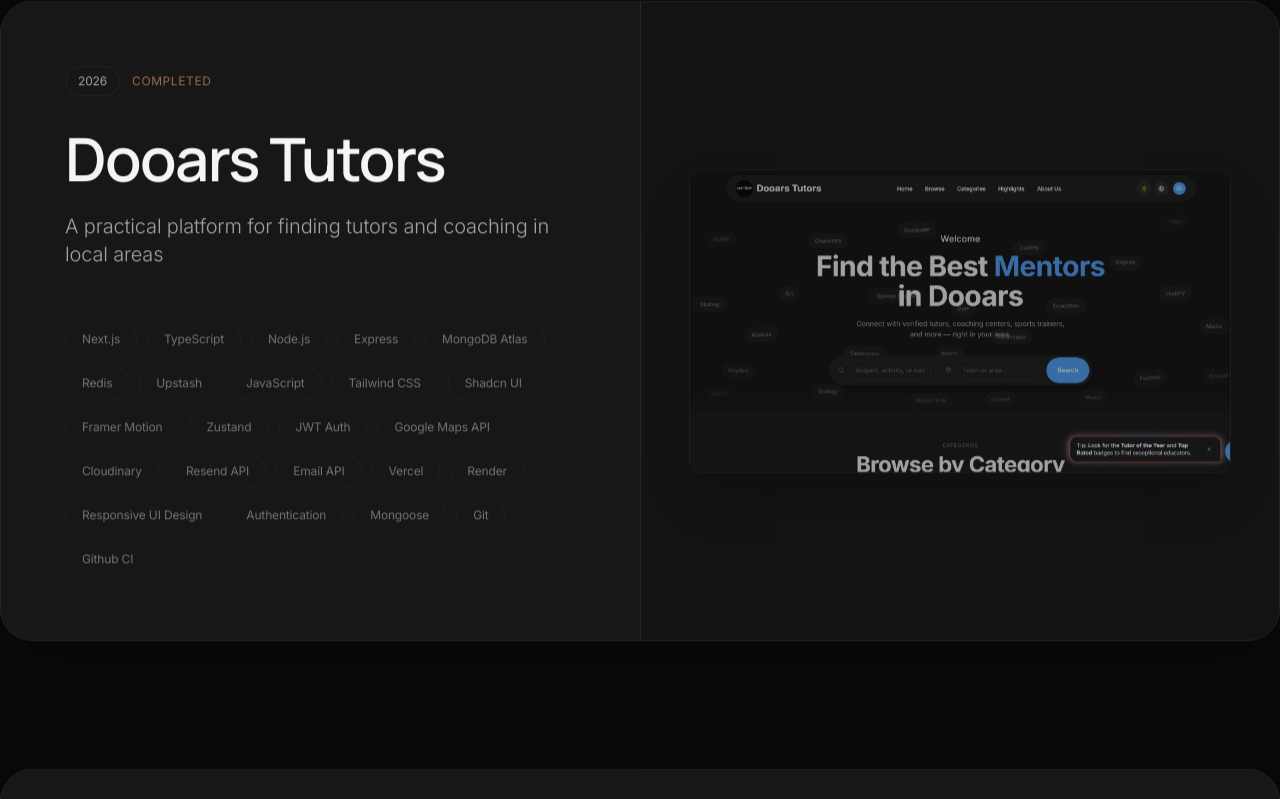
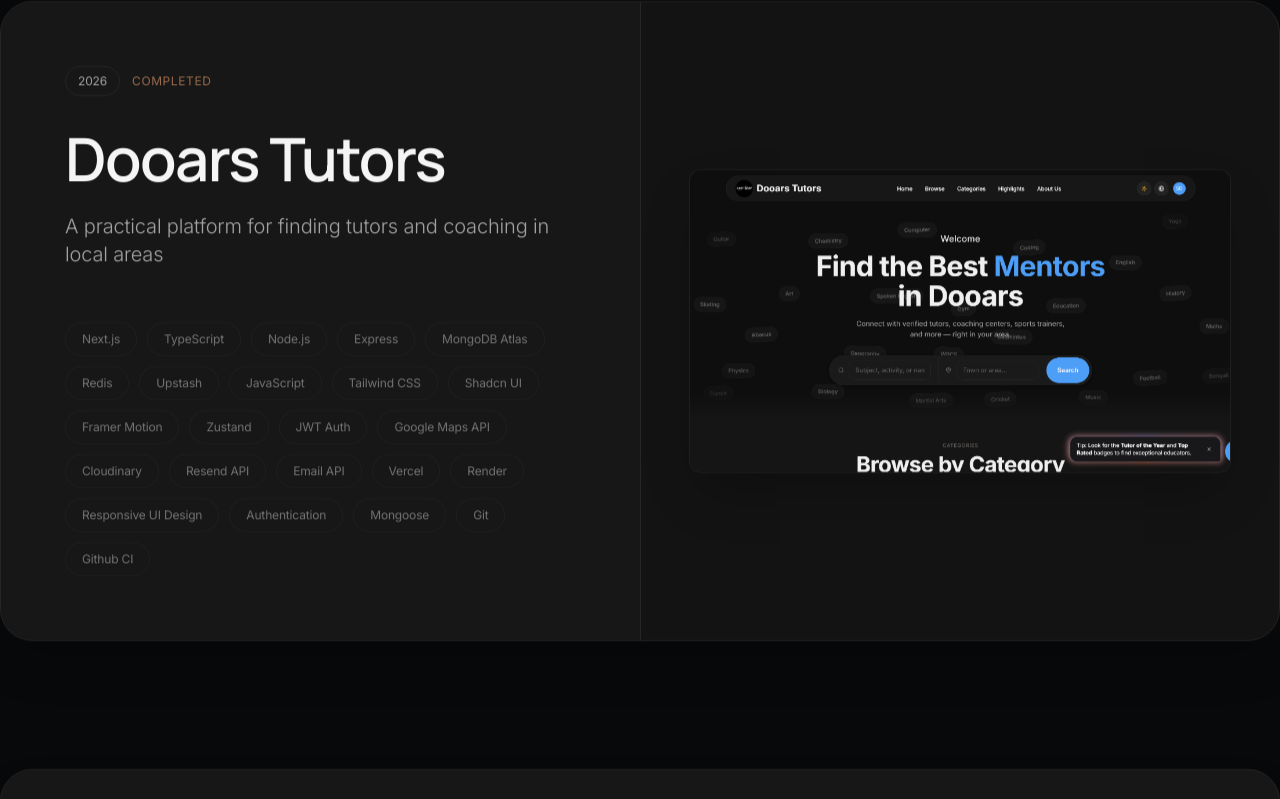
Before and after one commit to Subhadeep-Dhar/portfolio, a Next.js app: page / in a window 1280 px wide. Shown: the part 2955-3754 px from the top of the page. Built offline with nearby package versions, Linux system fonts and the light colour scheme.

Commit message:
UX improvements

```diff
--- a/src/components/Navbar.jsx
+++ b/src/components/Navbar.jsx
@@ -125,7 +125,19 @@
 
       <AnimatePresence>
         {menuOpen && (
+          <>
+            {/* Invisible overlay for outside clicks */}
             <motion.div
+              key="overlay"
+              initial={{ opacity: 0 }}
+              animate={{ opacity: 1 }}
+              exit={{ opacity: 0 }}
+              transition={{ duration: 0.2 }}
+              className="fixed inset-0 bg-transparent z-30 pointer-events-auto md:hidden"
+              onClick={() => setMenuOpen(false)}
+            />
+            <motion.div
+              key="menu"
               initial={{ opacity: 0, y: -20, x: "-50%", scale: 0.95 }}
               animate={{ opacity: 1, y: 0, x: "-50%", scale: 1 }}
               exit={{ opacity: 0, y: -20, x: "-50%", scale: 0.95 }}
@@ -158,6 +170,7 @@
               )}
             </div>
           </motion.div>
+          </>
         )}
       </AnimatePresence>
     </motion.header>
--- a/src/sections/DeveloperSection.jsx
+++ b/src/sections/DeveloperSection.jsx
@@ -127,11 +127,10 @@
                       layoutId={`card-image-${project.id}`}
                       className={`relative rounded-xl overflow-hidden shadow-2xl border border-neutral-800/60 bg-neutral-900 flex items-center justify-center ${['poultry_disease_detection', 'grounded_app', 'famspace'].includes(project.id) ? 'w-auto h-full aspect-[9/16] max-w-[220px] lg:max-w-[300px]' : 'w-full max-h-full aspect-video'}`}
                     >
-                      <div className="absolute inset-0 bg-neutral-900/20 group-hover:bg-transparent transition-colors duration-500 z-10 pointer-events-none" />
                       <img
                         src={project.snapshots[0]}
                         alt={project.title}
-                        className={`w-full h-full opacity-80 group-hover:opacity-100 transition-all duration-500 ${['poultry_disease_detection', 'grounded_app', 'famspace'].includes(project.id) ? 'object-contain p-2 lg:p-4' : 'object-cover'}`}
+                        className={`w-full h-full transition-all duration-500 ${['poultry_disease_detection', 'grounded_app', 'famspace'].includes(project.id) ? 'object-contain p-2 lg:p-4' : 'object-cover'}`}
                       />
                     </motion.div>
                   </div>
@@ -330,7 +329,6 @@
               src={lightboxImage}
               alt="Fullscreen snapshot"
               className="w-full h-full object-contain drop-shadow-2xl"
-              onClick={(e) => e.stopPropagation()}
             />
           </div>
         )}
```
Lines whose indentation alone changed are shown as unchanged.
